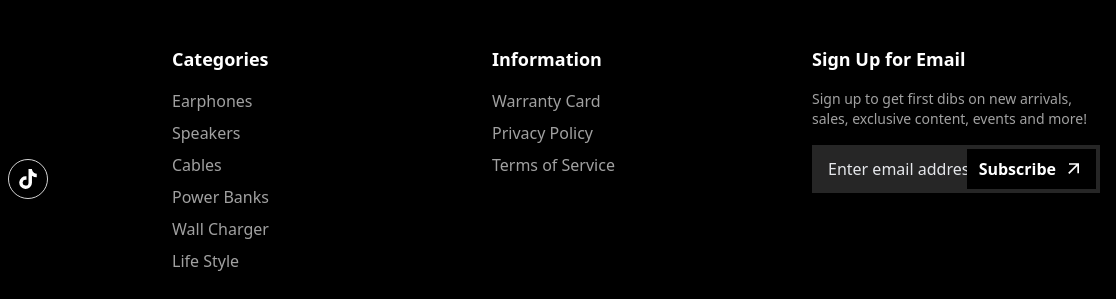
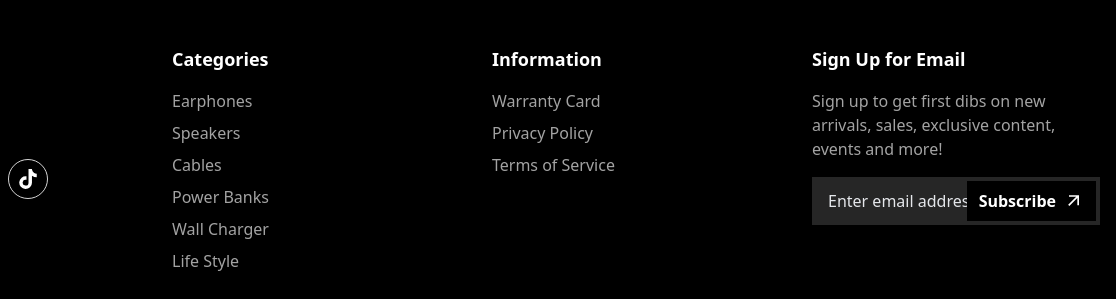
Before and after one commit to shabdullah02/tailwind, a website: page 1hora/about.html in a window 1280 px wide. Shown: the part 266-565 px from the top of the page, 164-1280 px from the left. Drawn offline with nearby package versions, Linux system fonts and the light colour scheme.

Commit message:
finally-got-rid-of-cdn-play

```diff
--- a/1hora/about.html
+++ b/1hora/about.html
@@ -3,7 +3,7 @@
 <head>
     <meta charset="UTF-8">
     <meta name="viewport" content="width=device-width, initial-scale=1.0">
-    <script src="https://cdn.jsdelivr.net/npm/@tailwindcss/browser@4"></script>
+    <link rel="stylesheet" href="src/output.css">
     <title>About</title>
 </head>
 <body>
@@ -209,7 +209,7 @@
       <!-- Newsletter Column -->
       <div class="mb-6">
         <h5 class="mb-4 font-bold text-white text-lg">Sign Up for Email</h5>
-        <p class="text-neutral-400 text-sm mb-4">Sign up to get first dibs on new arrivals, sales, exclusive content, events and more!</p>
+        <p class="text-neutral-400 mb-4">Sign up to get first dibs on new arrivals, sales, exclusive content, events and more!</p>
         <form class="space-y-3 max-w-5xl ">
   <div class="relative flex items-center ">
     <input
--- /dev/null
+++ b/1hora/tailwind.config.js
@@ -0,0 +1,8 @@
+/** @type {import('tailwindcss').Config} */
+module.exports = {
+  content: ["*.{html,js}"],
+  theme: {
+    extend: {},
+  },
+  plugins: [],
+}
```
Also changed, not shown: 1hora/1hora.html (+1 -1 lines), 1hora/package.json (added, +16 -0 lines), 1hora/products.html (+1 -1 lines), 1hora/src/output.css (added), 1 other file.
